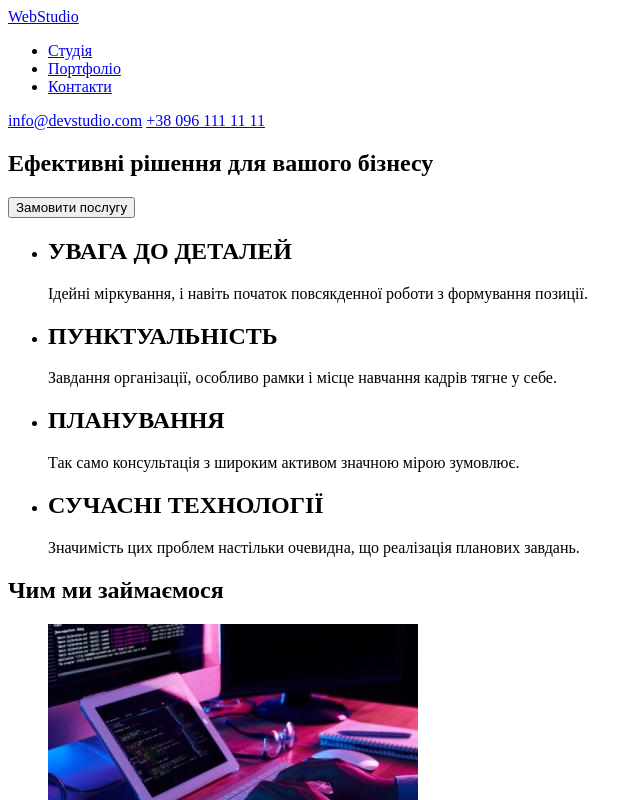
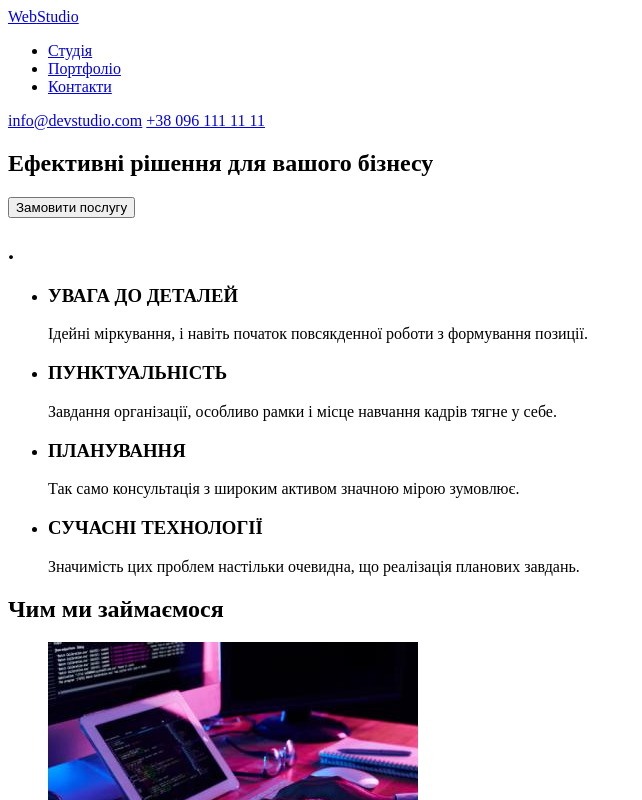
Before and after one commit to MaksymPryshliak/goit-markup-hw-01, a plain HTML site: page index.html in a window 1280 px wide. Shown: the top 800 px of the page, without its empty margins (0-642 px from the left). Drawn offline with Linux system fonts and the light colour scheme.

Commit message:
Update index.html

```diff
--- a/index.html
+++ b/index.html
@@ -28,21 +28,22 @@
         </section>
 
         <section class="features">
+            <h2>.</h2>
             <ul class="features_list">
                 <li class="features_item">
-                    <h2 class="features_subheader">УВАГА ДО ДЕТАЛЕЙ</h2>
+                    <h3 class="features_subheader">УВАГА ДО ДЕТАЛЕЙ</h3>
                     <p>Ідейні міркування, і навіть початок повсякденної роботи з формування позиції.</p>
                 </li>
                 <li class="features_item">
-                    <h2 class="features_subheader">ПУНКТУАЛЬНІСТЬ</h2>
+                    <h3 class="features_subheader">ПУНКТУАЛЬНІСТЬ</h3>
                     <p>Завдання організації, особливо рамки і місце навчання кадрів тягне у себе.</p>
                 </li>
                 <li class="features_item">
-                    <h2 class="features_subheader">ПЛАНУВАННЯ</h2>
+                    <h3 class="features_subheader">ПЛАНУВАННЯ</h3>
                     <p>Так само консультація з широким активом значною мірою зумовлює.</p>
                 </li>
                 <li class="features_item">
-                    <h2 class="features_subheader">СУЧАСНІ ТЕХНОЛОГІЇ</h2>
+                    <h3 class="features_subheader">СУЧАСНІ ТЕХНОЛОГІЇ</h3>
                     <p>Значимість цих проблем настільки очевидна, що реалізація планових завдань.</p>
                 </li>
             </ul>
@@ -62,7 +63,7 @@
             </ul>
         </section>
         <section class="our_team">
-            <h2>.</h2>
+            <h2>Наша команда</h2>
             <ul>
                 <li class="card">
                     <img src="img/team_1.jpg" alt="Product Designer" width="270">
```
